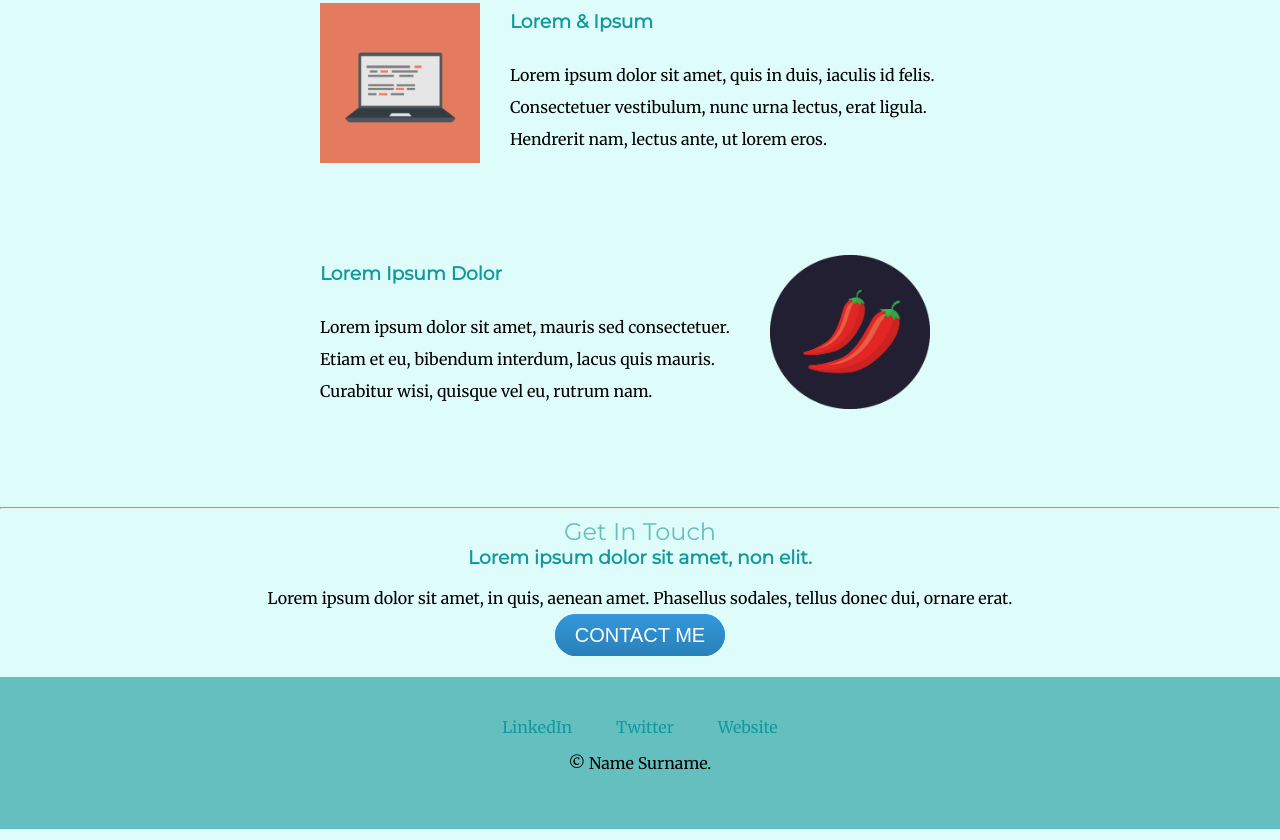
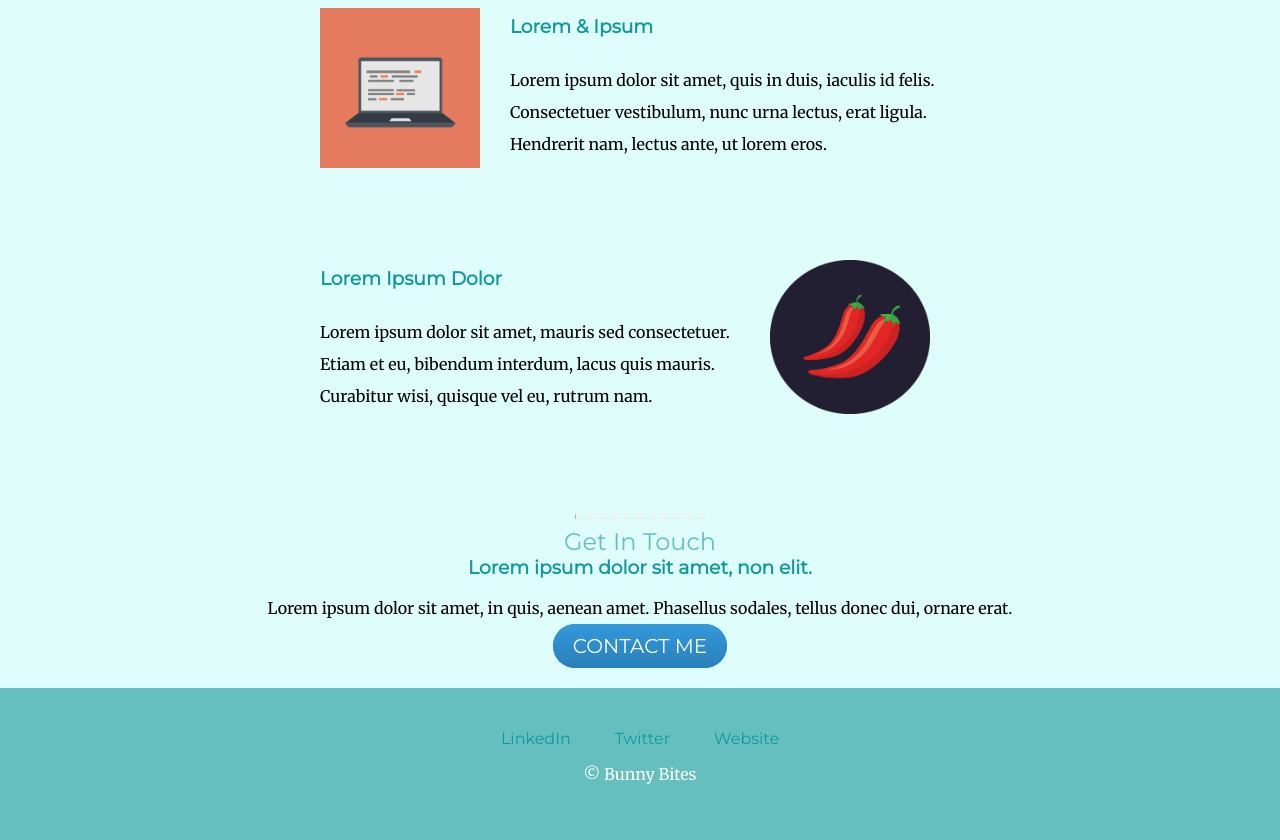
Before and after one commit to bunnyBites/html-css, a plain HTML site: page index.html in a window 1280 px wide. Shown: the part 1227-2067 px from the top of the page. Drawn offline with Linux system fonts and the light colour scheme.

Commit message:
Added layout changes

```diff
--- a/css/styles.css
+++ b/css/styles.css
@@ -3,6 +3,11 @@ body {
   margin: 0;
   text-align: center;
   font-family: 'Merriweather', serif;
+}
+
+hr {
+  border-top: dotted #EAF6F6 6px;
+  width: 10%;
 }
 
 h1, h2 {
@@ -76,8 +81,15 @@ h1 {
 
 .footer-link {
   text-decoration: none;
-  padding: 0 20px
+  padding: 0 20px;
+  font-family: 'Montserrat', sans-serif;
 }
+
+a:hover {
+  color: #EAF6F6;
+}
+
+.copyright-text { color: white; }
 
 .btn {
   background: #3498db;
@@ -89,9 +101,19 @@ h1 {
   -webkit-border-radius: 28;
   -moz-border-radius: 28;
   border-radius: 28px;
-  font-family: Arial;
+  font-family: 'Montserrat', sans-serif;
   color: #ffffff;
   font-size: 20px;
   padding: 10px 20px 10px 20px;
   text-decoration: none;
 }
+
+.btn:hover {
+  background: #3cb0fd;
+  background-image: -webkit-linear-gradient(top, #3cb0fd, #3498db);
+  background-image: -moz-linear-gradient(top, #3cb0fd, #3498db);
+  background-image: -ms-linear-gradient(top, #3cb0fd, #3498db);
+  background-image: -o-linear-gradient(top, #3cb0fd, #3498db);
+  background-image: linear-gradient(to bottom, #3cb0fd, #3498db);
+  text-decoration: none;
+}
--- a/index.html
+++ b/index.html
@@ -55,7 +55,7 @@
     <a class="footer-link" href="https://www.linkedin.com/">LinkedIn</a>
     <a class="footer-link" href="https://twitter.com/">Twitter</a>
     <a class="footer-link" href="https://www.appbrewery.co/">Website</a>
-    <p>© Name Surname.</p>
+    <p class="copyright-text">© Bunny Bites</p>
   </div>
 </body>
 
```
